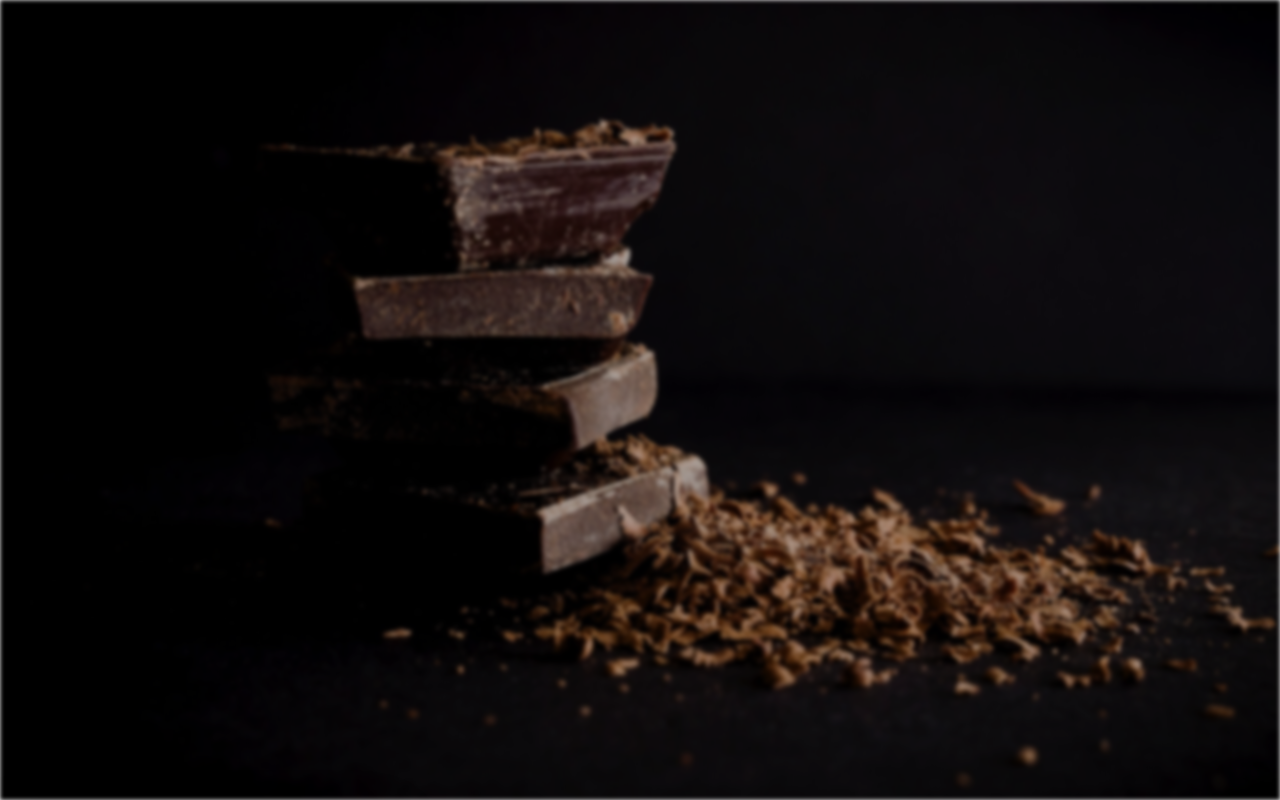
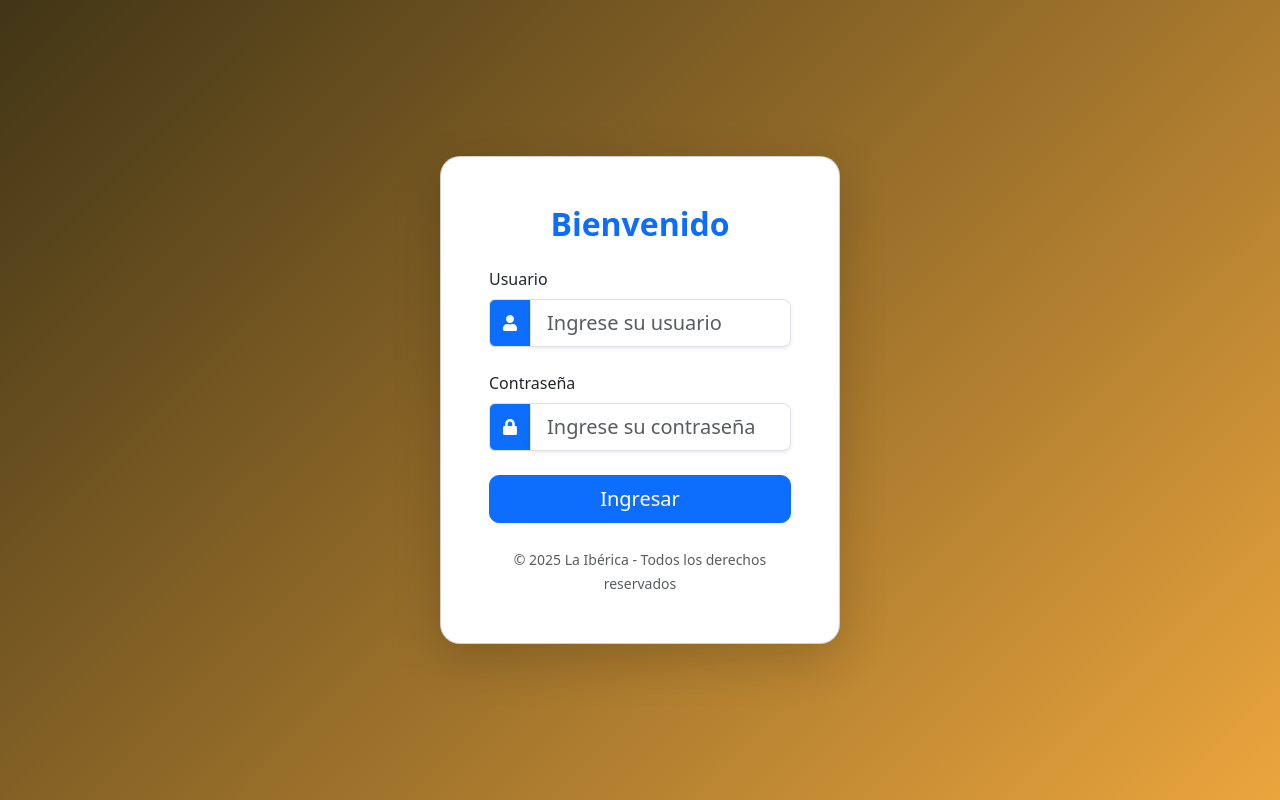
Before and after one commit to ChrissDan/AppReal-IntegradorII-Frontend, a React (Create React App) app: page / in a window 1280 px wide. Built offline with nearby package versions, Linux system fonts and the light colour scheme.

Commit message:
decimoquinto commit

```diff
--- a/src/components/Login.js
+++ b/src/components/Login.js
@@ -5,7 +5,6 @@ import { FaUser, FaLock } from 'react-icons/fa';
 import { motion } from 'framer-motion';
 import { ToastContainer, toast } from 'react-toastify';
 import 'react-toastify/dist/ReactToastify.css';
-import fondoIberica from '../images/fondo-laiberica.jpg';
 
 function Login({ onLogin }) {
   const [username, setUsername] = useState('');
@@ -24,7 +23,7 @@ function Login({ onLogin }) {
 
       const token = response.data.token;
       localStorage.setItem('token', token);
-      onLogin(token);
+      onLogin(token);
 
     } catch (err) {
       toast.error('Usuario o contraseña incorrectos');
@@ -34,28 +33,9 @@ function Login({ onLogin }) {
   };
 
   return (
-    <div style={{
-      position: 'relative',
-      width: '100%',
-      height: '100vh',
-      overflow: 'hidden'
+    <div className="d-flex align-items-center justify-content-center vh-100" style={{
+      background: 'linear-gradient(135deg,rgb(65, 53, 22) 0%,rgb(235, 165, 61) 100%)'
     }}>
-      <div style={{
-        position: 'absolute',
-        top: 0, left: 0,
-        width: '100%',
-        height: '100%',
-        backgroundImage: `url(${fondoIberica})`,
-        backgroundSize: 'cover',
-        backgroundPosition: 'center',
-        filter: 'blur(2px) brightness(0.7)'
-      }}></div>
-
-      <div className="d-flex align-items-center justify-content-center vh-100" style={{
-        position: 'relative',
-        zIndex: 1
-      }}></div>
-
       <motion.div
         className="card shadow-lg p-5"
         style={{
```
